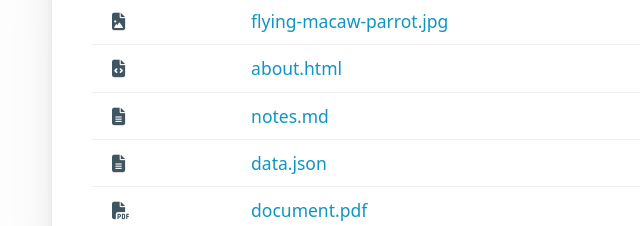
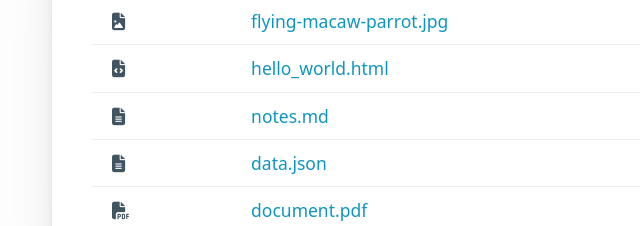
Before and after one commit to MarcusHu529/file-browser, a plain HTML site: page index.html in a window 1280 px wide. Shown: the part 215-441 px from the top of the page, 23-663 px from the left. Drawn offline with nearby package versions, Linux system fonts and the light colour scheme.

Commit message:
Added hello_world.html

```diff
--- a/index.html
+++ b/index.html
@@ -34,7 +34,7 @@
                         </tr>
                         <tr>
                             <td><i class="fa-solid fa-file-code"></i></td>
-                            <td><a href="about.html">about.html</a></td>
+                            <td><a href="hello_world.html">hello_world.html</a></td>
                             <td>HTML Document</td>
                             <td>500 B</td>
                         </tr>
```
Also changed, not shown: hello_world.html (added, +6 -0 lines).
